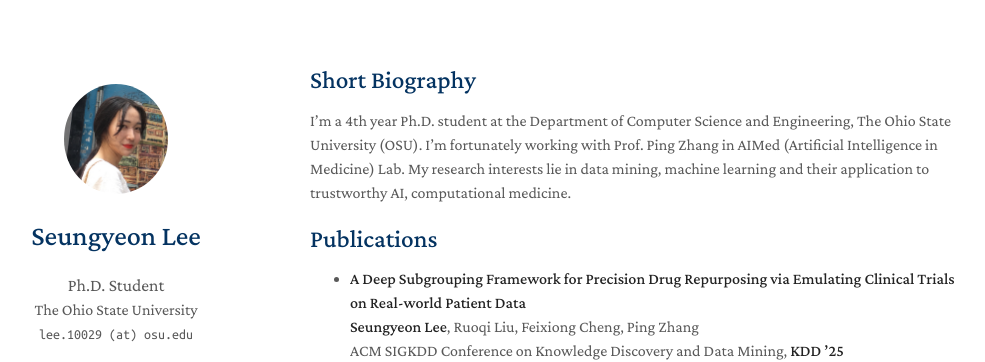
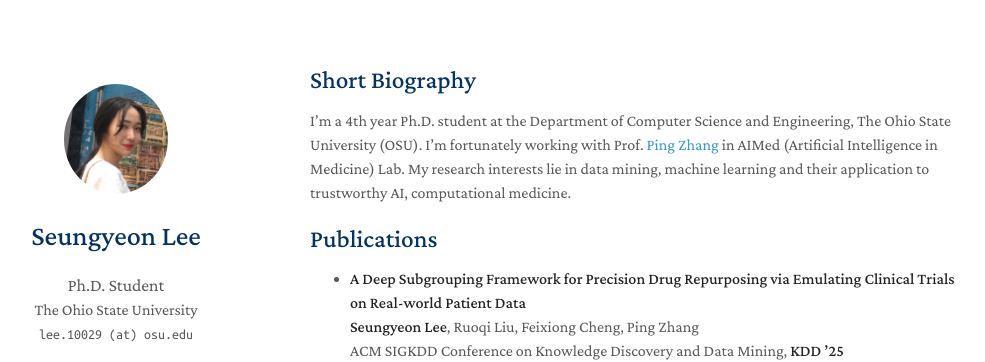
Before and after one commit to yeon-lee-lab/yeon-lee-lab.github.io, a Jekyll site: the page built from index.md, in a window 1280 px wide and 900 px high. Shown: the top 362 px of the window, without its empty margins (160-1145 px from the left). Built offline with Jekyll 4.4.1, drawn with Linux system fonts in a browser that asks for light colours; a style sheet for code colours, icons or effects is not loaded; our own code applies the rules of GitHub Pages for plain Markdown files; part of the change alters nothing that is shown.

```diff
--- a/index.md
+++ b/index.md
@@ -4,7 +4,7 @@ layout: homepage
 
 
 ## Short Biography
-I’m a 4th year Ph.D. student at the Department of Computer Science and Engineering, The Ohio State University (OSU). I’m fortunately working with Prof. Ping Zhang in AIMed (Artificial Intelligence in Medicine) Lab. My research interests lie in data mining, machine learning and their application to trustworthy AI, computational medicine.
+I’m a 4th year Ph.D. student at the Department of Computer Science and Engineering, The Ohio State University (OSU). I’m fortunately working with Prof. [Ping Zhang](https://www.pingzhang.net) in AIMed (Artificial Intelligence in Medicine) Lab. My research interests lie in data mining, machine learning and their application to trustworthy AI, computational medicine.
 
 
 ## Publications
```
